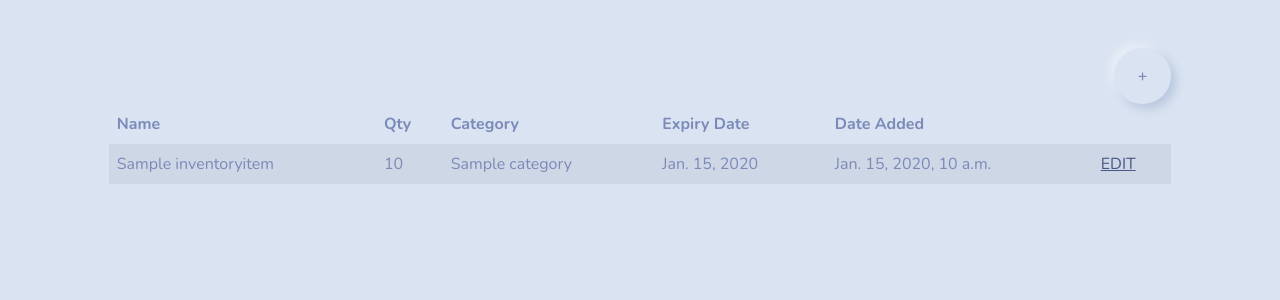
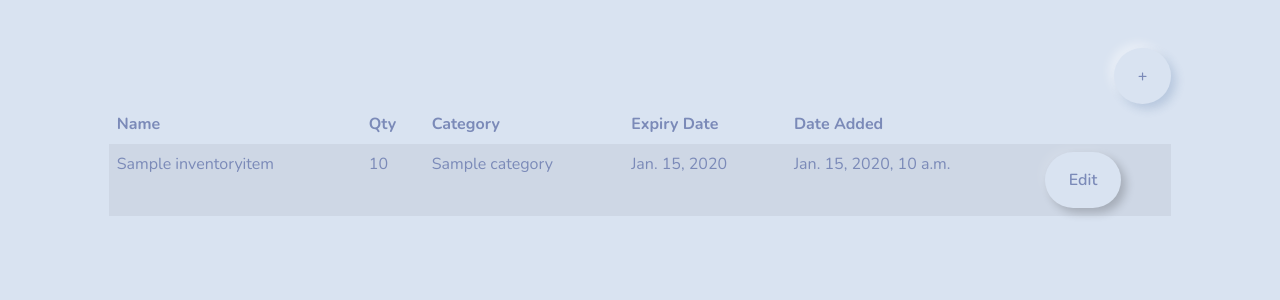
Before and after one commit to funktotheface/Delim, a Django app: page /dashboard/ in a window 1280 px wide. Shown: the part 56-356 px from the top of the page. Run offline with Django 4.2, Linux system fonts and the light colour scheme; a user stored in the database is signed in; tables that the repository leaves empty hold one stand-in row (values such as "Sample post").

Commit message:
make edit button nice

```diff
--- a/inventory/templates/inventory/dashboard.html
+++ b/inventory/templates/inventory/dashboard.html
@@ -41,7 +41,7 @@
                     <td>{{ item.category.name }}</td>
                     <td>{{ item.expiry_date }}</td>
                     <td>{{ item.date_created }}</td>
-                    <td><a href="{% url 'edit-item' item.id %}">EDIT</a></td>
+                    <td><a href="{% url 'edit-item' item.id %}" class="btn btn-outline-secondary">Edit</a></td>
                 </tr>
                 {% endfor %}
             </tbody>
```
